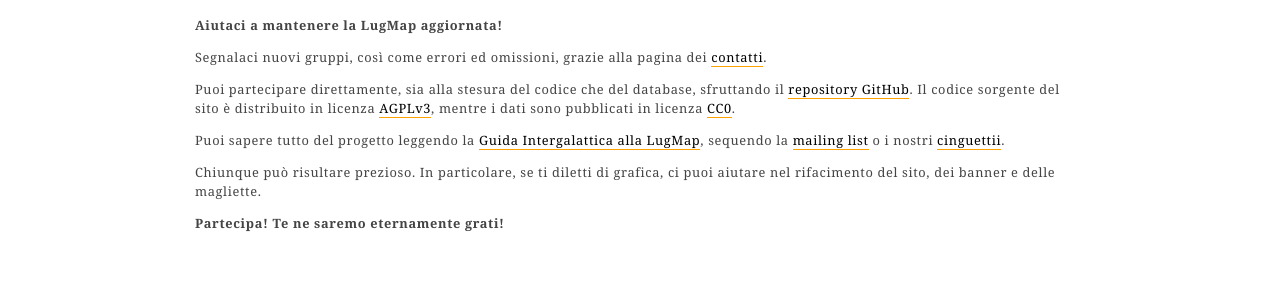
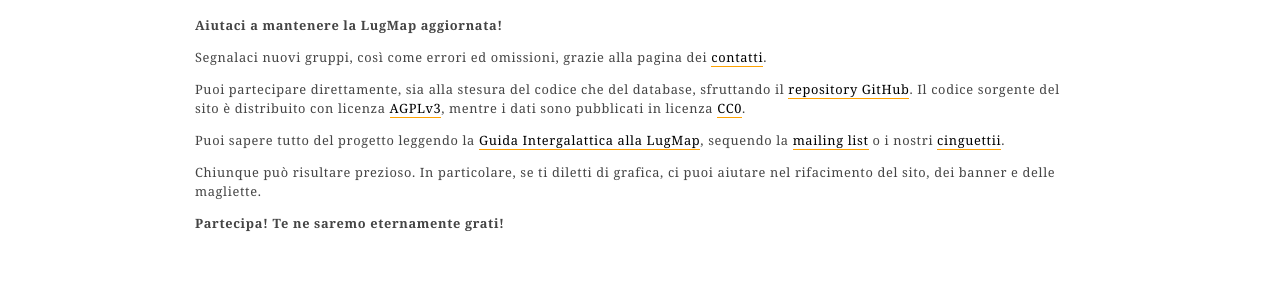
Before and after one commit to Gelma/LugMap, a PHP site: page /partecipa/ in a window 1280 px wide. Shown: the part 169-469 px from the top of the page. Run offline with PHP 8.4, Linux system fonts and the light colour scheme; some libraries are stand-ins or nearby versions.

Commit message:
sito: partecipa: sostituito "in" per coerenza con il resto

```diff
--- a/partecipa/index.php
+++ b/partecipa/index.php
@@ -26,7 +26,7 @@
 	alla pagina dei <a class="generalink" href="/contatti">contatti</a>.</p>
 	<p>Puoi partecipare direttamente, sia alla stesura del codice che del database, sfruttando il
 	<a class="generalink" href="http://github.com/Gelma/LugMap">repository GitHub</a>.
-	Il codice sorgente del sito &egrave; distribuito in licenza <a href="http://www.gnu.org/licenses/agpl-3.0-standalone.html">AGPLv3</a>, mentre i dati sono
+	Il codice sorgente del sito &egrave; distribuito con licenza <a href="http://www.gnu.org/licenses/agpl-3.0-standalone.html">AGPLv3</a>, mentre i dati sono
 	pubblicati in licenza <a href="http://creativecommons.org/publicdomain/zero/1.0/legalcode">CC0</a>.</p>
 	<p>Puoi sapere tutto del progetto leggendo la
 	<a class="generalink" href="/guida/">Guida Intergalattica alla LugMap</a>,
```
